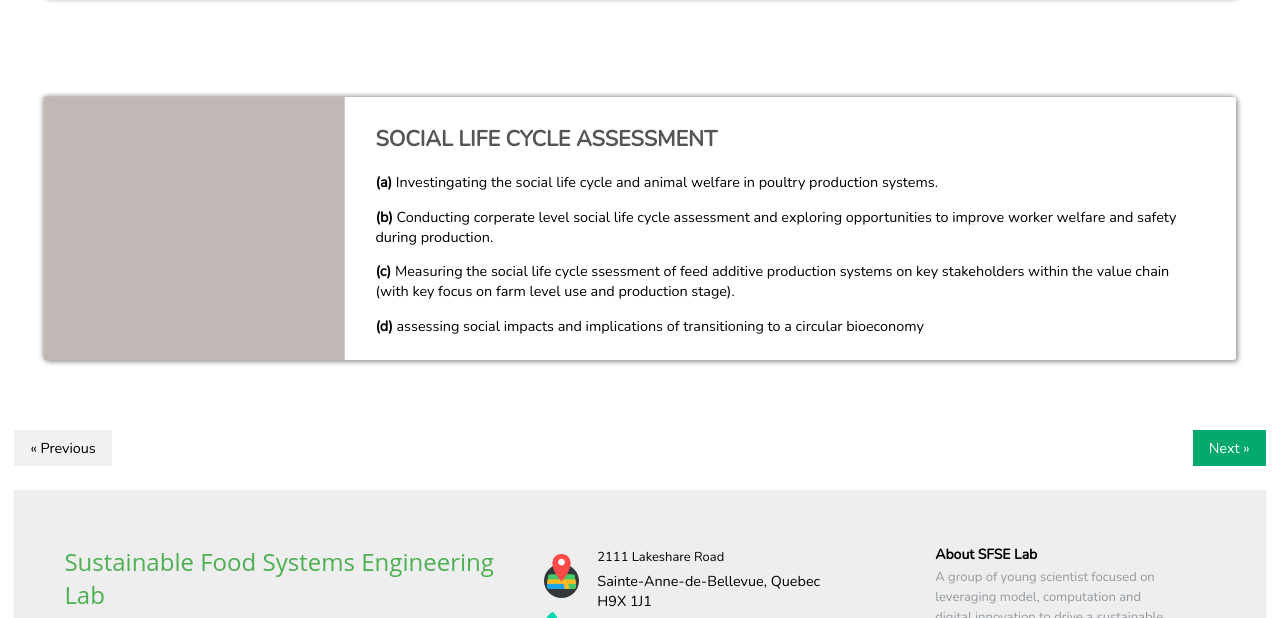
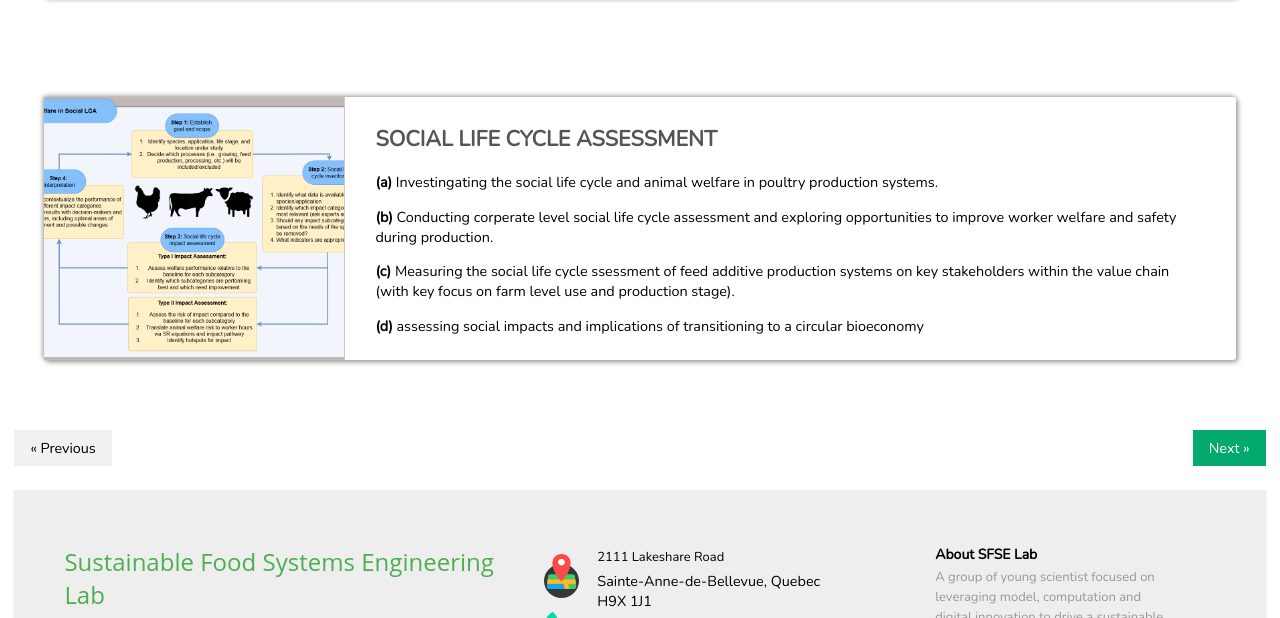
Before and after one commit to augustprince094/SFSElabBetaV4, a plain HTML site: page Industrial LCSA.html in a window 1280 px wide. Shown: the part 1402-2020 px from the top of the page. Drawn offline with nearby package versions, Linux system fonts and the light colour scheme; a web font is replaced by a local one.

Commit message:
update blog

```diff
--- a/Industrial LCSA.css
+++ b/Industrial LCSA.css
@@ -155,7 +155,7 @@
   height: 100%;
   grid-column: 2;
   background-color: #c1b7b4;
-  background-image: url('images/sl');
+  background-image: url('images/slca\ framework.png');
   background-size: cover;
   background-position: center center;
 }
```
Also changed, not shown: blog/blog24_Proposal Writing.html (+0 -2 lines).
